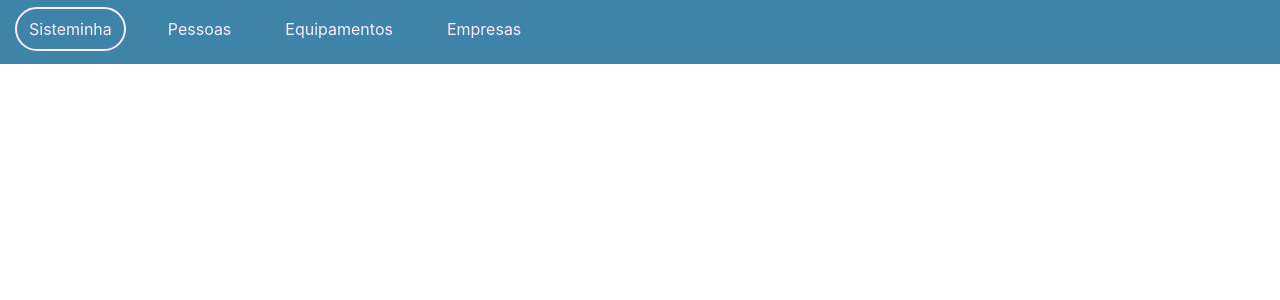
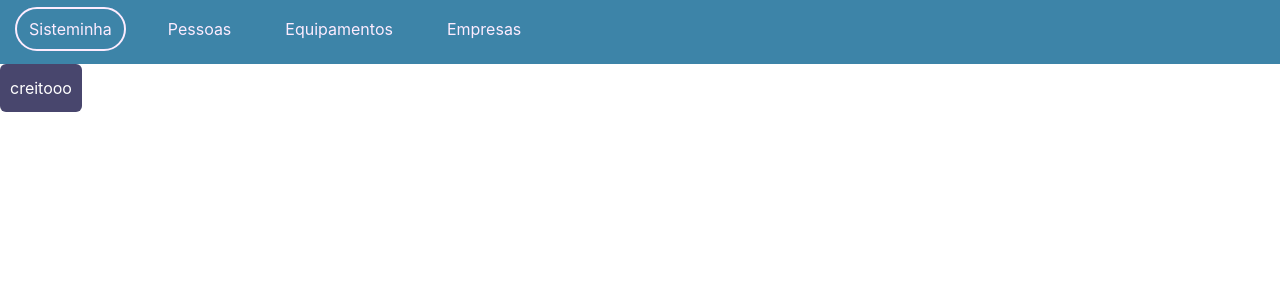
Before and after one commit to FelipeHerc/front_out, a React (Create React App) app: page /equips in a window 1280 px wide. Shown: the top 300 px of the page. Built offline with nearby package versions, Linux system fonts and the light colour scheme.

Commit message:
styled buttons

```diff
--- a/package.json
+++ b/package.json
@@ -9,6 +9,7 @@
     "react": "^16.9.0",
     "react-bootstrap": "^1.0.0-beta.12",
     "react-dom": "^16.9.0",
+    "react-icons": "^3.7.0",
     "react-loading": "^2.0.3",
     "react-redux": "^7.1.1",
     "react-router-dom": "^5.0.1",
--- /dev/null
+++ b/src/components/Button/index.js
@@ -0,0 +1,36 @@
+import React from 'react';
+import { string } from 'prop-types';
+import styled from 'styled-components';
+
+const StyledButton = styled.button`
+  border-radius: 6px;
+  font-size: 16px;
+  color: white;
+  padding: 12px 10px;
+  display: inline-block;
+  text-decoration: none;
+  border: none;
+  text-align: center;
+`;
+
+
+const Button = ({ color, text }) => {
+
+  const buttonColor = {
+    "background-color": color,
+    "&:hover": {
+      "background-color": "#bababa"
+    }
+  };
+
+  return(
+    <StyledButton style={buttonColor}>{text}</StyledButton>
+  )
+}
+
+Button.protoTypes = {
+  color: string.isRequired,
+  text: string.isRequired,
+}
+
+export default Button;
--- a/src/components/PersonCard/index.js
+++ b/src/components/PersonCard/index.js
@@ -1,13 +1,12 @@
 import React from 'react';
 import { string } from 'prop-types';
 import styled from 'styled-components';
-
+import { FaUserAlt } from "react-icons/fa";
 const StyledBox = styled.div`
   display: flex;
   flex-direction: row;
   box-shadow: 0 1px 2px 0 rgba(0,0,0,0.2);
   transition: 0.3s;
-  height: 40px;
   width: 75vw;
   margin: 10px;
   padding: 10px;
@@ -16,15 +15,34 @@ const StyledBox = styled.div`
   margin-bottom: 5px;
 `;
 
+const Col = styled.div`
+  display: flex;
+  flex-direction: column;
+`;
+
+const Row = styled.div`
+  display: flex;
+  flex-direction: Row;
+`;
+
+const Text = styled.div`
+  margin: 0 10px 0 0;
+`;
 
 const PersonList = ({id, name, cpf, company_name, sector_name}) => {
   return (
     <StyledBox>
-      <p>{id}   </p>
-      <p>{name}   </p>
-      <p>{cpf}   </p>
-      <p>{company_name}   </p>
-      <p>{sector_name}   </p>
+      <FaUserAlt />
+      <Col>
+        <Row>
+          <Text><strong>Nome:</strong> {name}</Text>
+          <Text>CPF: {cpf}</Text>
+        </Row>
+        <Row>
+          <Text>Empresa: {company_name}</Text>
+          <Text>Setor: {sector_name}</Text>
+        </Row>
+      </Col>
     </StyledBox>
   )
 
--- a/src/components/index.js
+++ b/src/components/index.js
@@ -3,3 +3,4 @@ export { default as Root } from './Root';
 export { default as Header } from './Header';
 export { default as PersonCard } from './PersonCard';
 export { default as Loader } from './Loader';
+export { default as Button } from './Button';
--- a/src/pages/Equips/index.js
+++ b/src/pages/Equips/index.js
@@ -1,9 +1,11 @@
 import React from 'react';
+import { Button } from '../../components'
+import { getColor } from '../../utils/colors'
 
 export const Equips = () => {
   return (
     <div>
-
+    <Button text="creitooo" color={getColor(1)} />
     </div>
   );
 };
```
Also changed, not shown: 1 other file (tests, documents, lock files or other folders).
